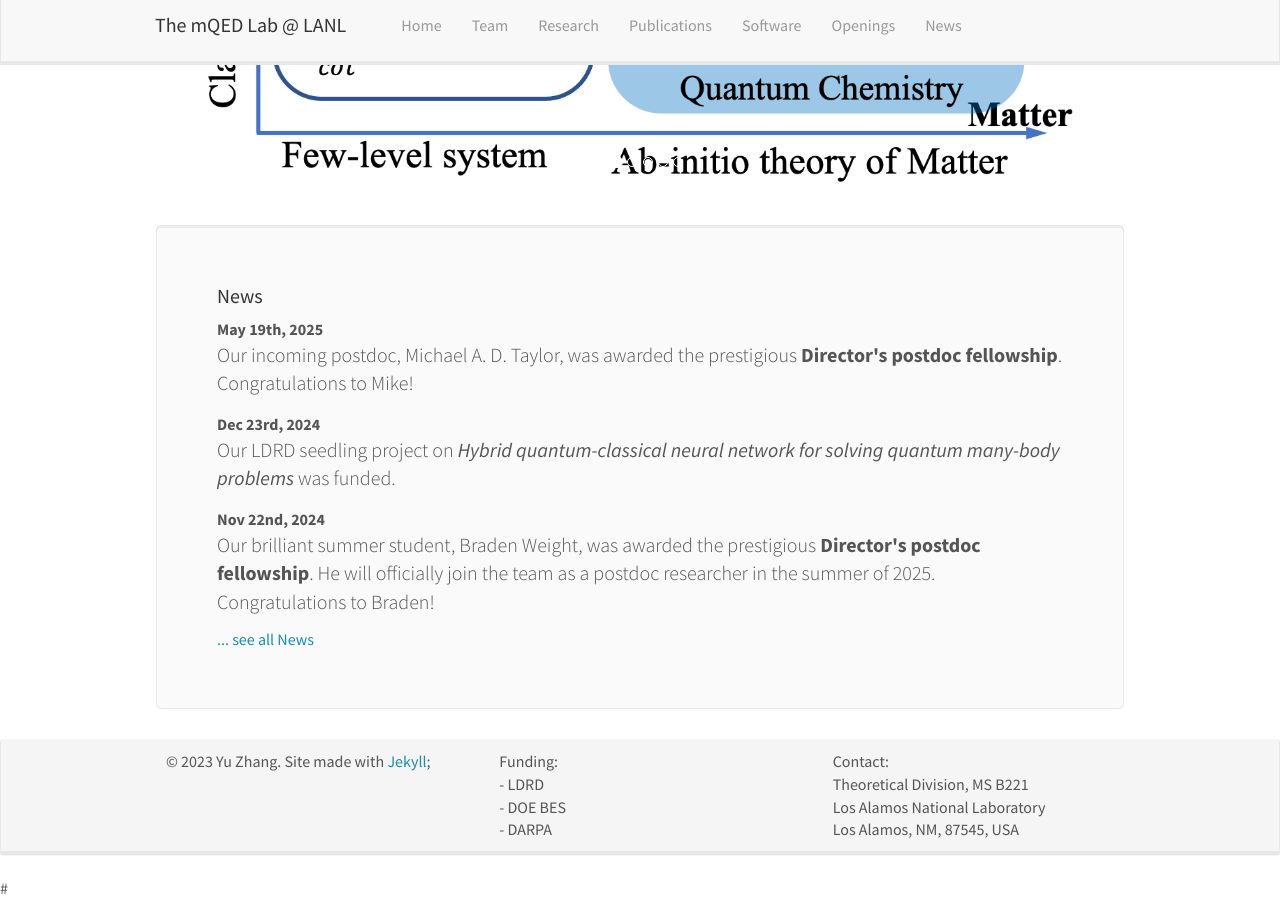
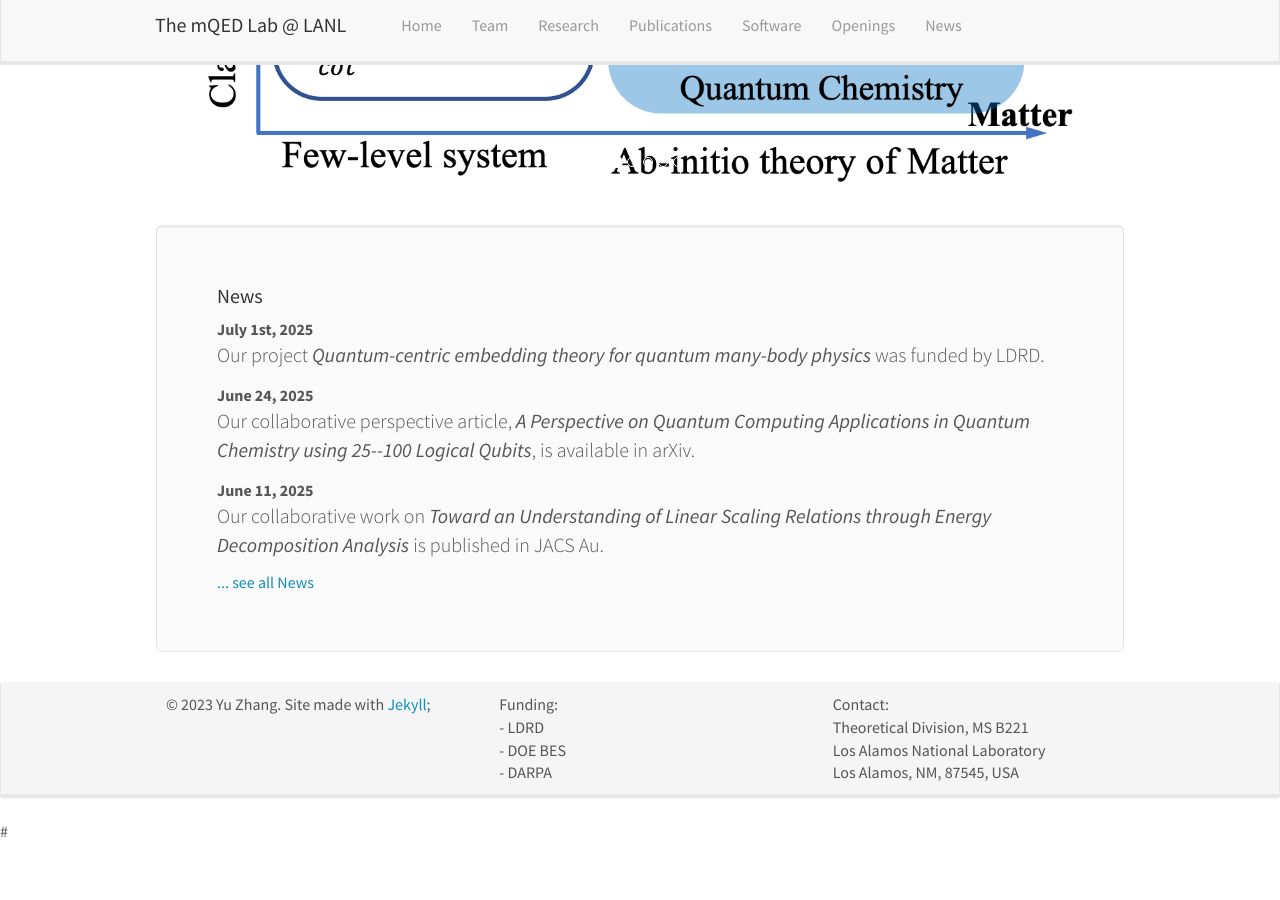
Before and after one commit to ares201005/ares201005.github.io, a Jekyll site: the page built from _pages/home.md, in a window 1280 px wide and 900 px high, scrolled down 833 px. Built offline with Jekyll 4.4.1, drawn with Linux system fonts in a browser that asks for light colours; nearby versions of some CDN libraries; a style sheet for code colours, icons or effects is not loaded; after the commit the page ends 1676 px from its top, so only the background shows below that.

Commit message:
Update news

```diff
--- a/_data/news.yml
+++ b/_data/news.yml
@@ -1,3 +1,15 @@
+
+- date: July 1st, 2025
+  headline: Our project <i>Quantum-centric embedding theory for quantum many-body physics</i> was funded by LDRD.
+
+- date: June 24, 2025
+  headline: Our collaborative perspective article, <i>A Perspective on Quantum Computing Applications in Quantum Chemistry using 25--100 Logical Qubits</i>, is available in arXiv.
+
+- date: June 11, 2025
+  headline: Our collaborative work on <i>Toward an Understanding of Linear Scaling Relations through Energy Decomposition Analysis</i> is published in JACS Au.
+
+- date: May 21, 2025
+  headline: Our work on <i>Auxiliary-field Quantum Monte Carlo</i> is available in arXiv.
 
 - date: May 19th, 2025
   headline: Our incoming postdoc, Michael A. D. Taylor, was awarded the prestigious <b>Director's postdoc fellowship</b>. Congratulations to Mike!
```
